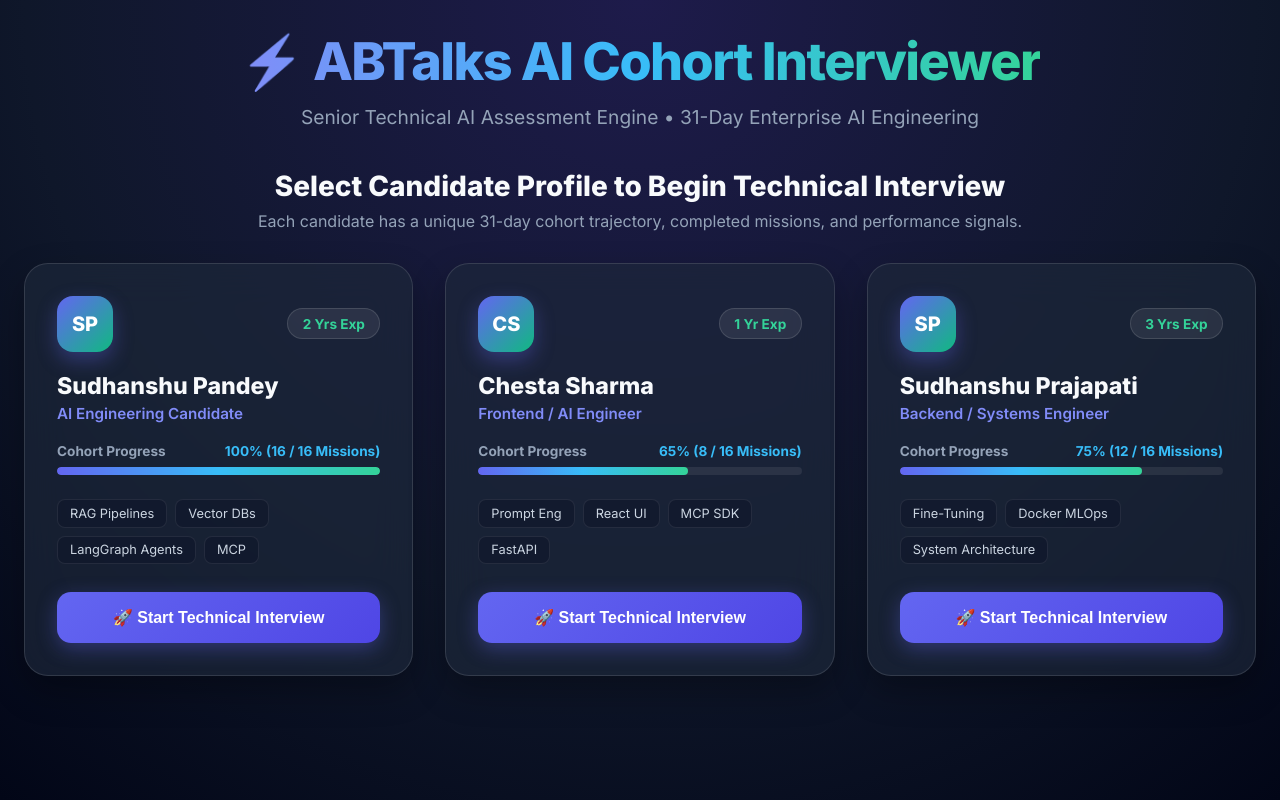
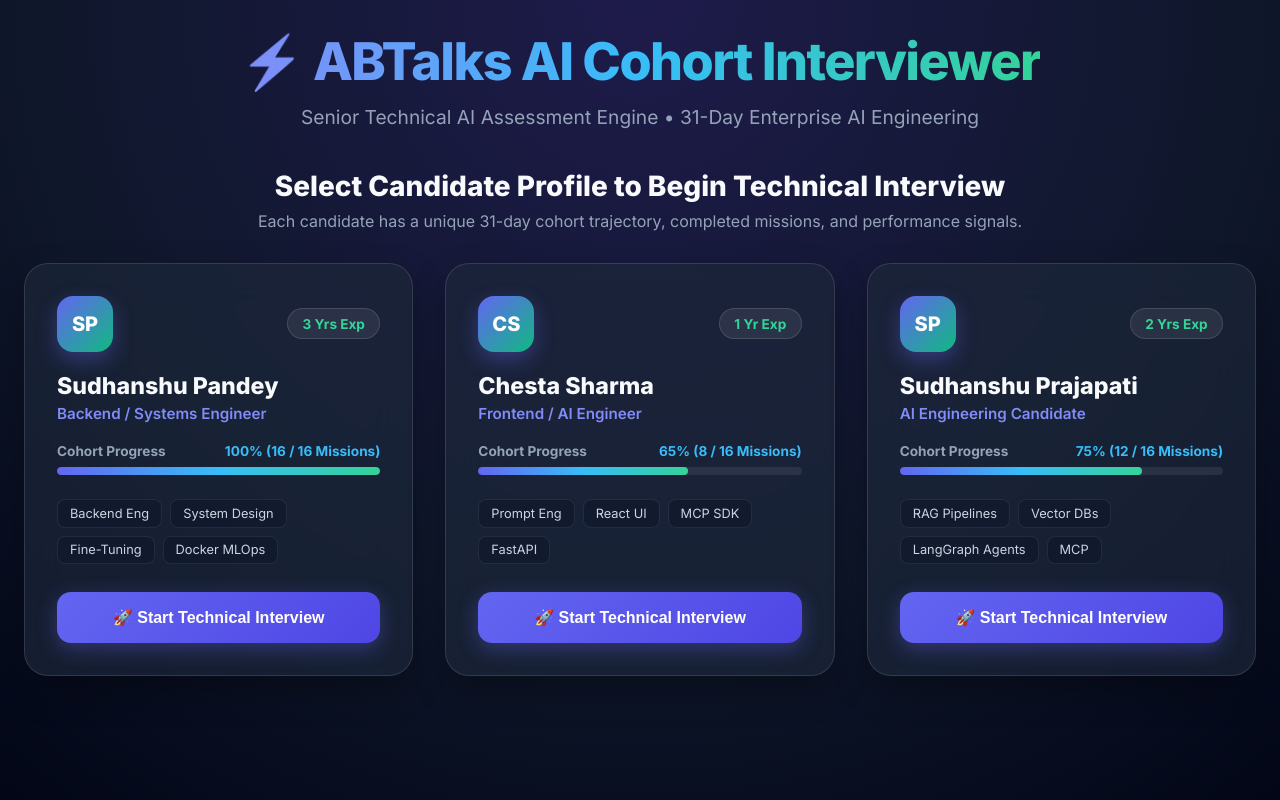
Before and after one commit to pandeysudhanshu486-gif/AI-Interview-Agent, a React (Vite) app in the folder frontend/: page / in a window 1280 px wide. Built offline with nearby package versions, Linux system fonts and the light colour scheme; no server answers.

Commit message:
Swap candidate roles between Sudhanshu Pandey (Backend / Systems Engineer) and Sudhanshu Prajapati (AI Engineering Candidate)

```diff
--- a/frontend/src/App.jsx
+++ b/frontend/src/App.jsx
@@ -89,9 +89,9 @@ function App() {
       .catch(() => {
         // Fallback default candidates if API fails initial call
         setCandidates([
-          { id: 1, name: 'Sudhanshu Pandey', role: 'AI Engineering Candidate' },
+          { id: 1, name: 'Sudhanshu Pandey', role: 'Backend / Systems Engineer' },
           { id: 2, name: 'Chesta Sharma', role: 'Frontend / AI Engineer' },
-          { id: 3, name: 'Sudhanshu Prajapati', role: 'Backend / Systems Engineer' },
+          { id: 3, name: 'Sudhanshu Prajapati', role: 'AI Engineering Candidate' },
         ]);
       });
   }, []);
@@ -137,13 +137,13 @@ function App() {
               const isSudhanshuP = c.name === 'Sudhanshu Pandey';
               const isChesta = c.name === 'Chesta Sharma';
               const pct = isSudhanshuP ? 100 : isChesta ? 65 : 75;
-              const exp = isSudhanshuP ? '2 Yrs Exp' : isChesta ? '1 Yr Exp' : '3 Yrs Exp';
+              const exp = isSudhanshuP ? '3 Yrs Exp' : isChesta ? '1 Yr Exp' : '2 Yrs Exp';
               const missions = isSudhanshuP ? '16 / 16 Missions' : isChesta ? '8 / 16 Missions' : '12 / 16 Missions';
               const tags = isSudhanshuP
-                ? ['RAG Pipelines', 'Vector DBs', 'LangGraph Agents', 'MCP']
+                ? ['Backend Eng', 'System Design', 'Fine-Tuning', 'Docker MLOps']
                 : isChesta
                 ? ['Prompt Eng', 'React UI', 'MCP SDK', 'FastAPI']
-                : ['Fine-Tuning', 'Docker MLOps', 'System Architecture'];
+                : ['RAG Pipelines', 'Vector DBs', 'LangGraph Agents', 'MCP'];
 
               const initials = c.name.split(' ').map(n => n[0]).join('');
 
```
Also changed, not shown: 1 other file (tests, documents, lock files or other folders).
